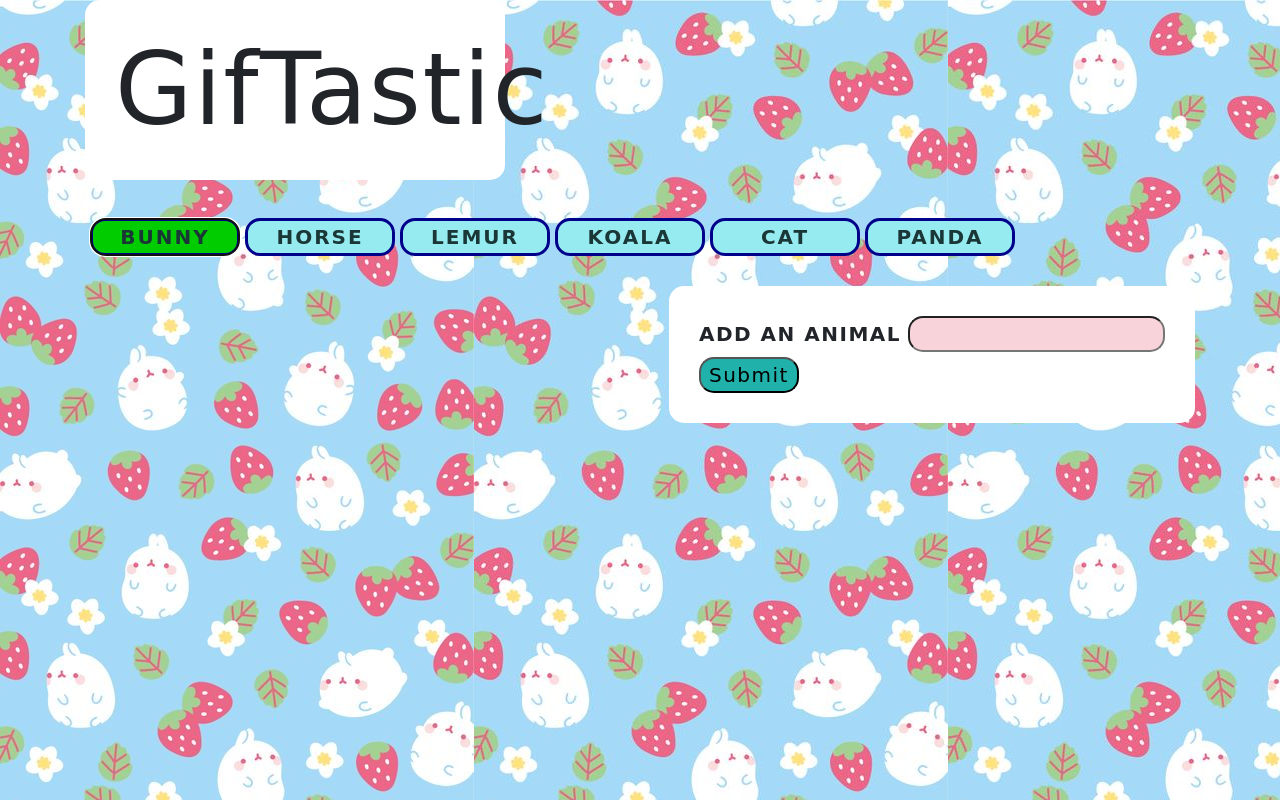
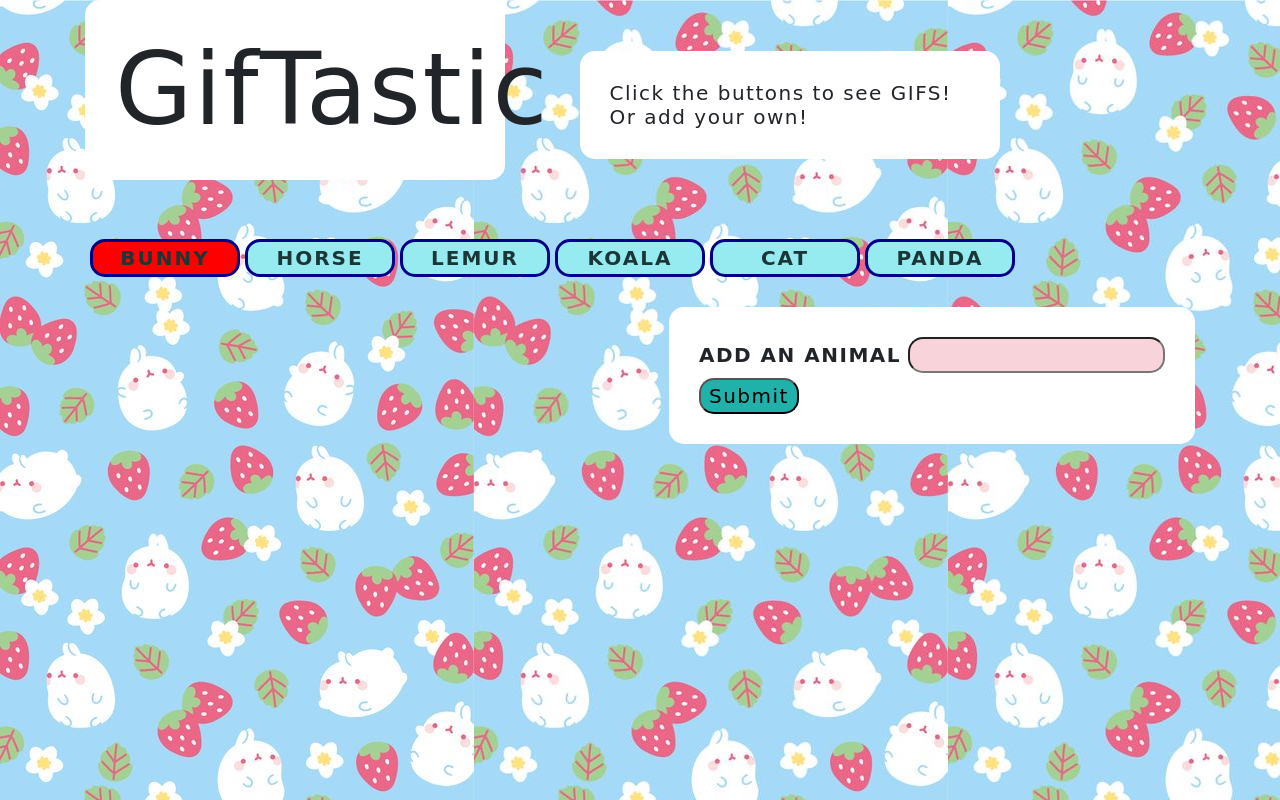
Before and after one commit to adi868/GifTastic, a plain HTML site: page index.html in a window 1280 px wide. Both pictures are taken after a click on the button "BUNNY". Drawn offline with nearby package versions, Linux system fonts and the light colour scheme; no server answers; a web font is replaced by a local one.

Commit message:
more formatting and styling

```diff
--- a/index.html
+++ b/index.html
@@ -6,7 +6,8 @@
     <meta name="viewport" content="width=, initial-scale=1.0">
     <meta http-equiv="X-UA-Compatible" content="ie=edge">
     <title>GifTastic</title>
-    <link rel="stylesheet" href="https://cdnjs.cloudflare.com/ajax/libs/twitter-bootstrap/4.0.0/css/bootstrap.min.css" />
+    <link rel="stylesheet"
+        href="https://cdnjs.cloudflare.com/ajax/libs/twitter-bootstrap/4.0.0/css/bootstrap.min.css" />
     <link href="https://fonts.googleapis.com/css?family=Londrina+Solid&display=swap" rel="stylesheet">
     <link rel="stylesheet" href="style.css" />
 </head>
@@ -15,7 +16,12 @@
 
     <body background="cute.jpg">
             <div class="container">
+            <header>
                 <h1>GifTastic</h1>
+                <h3>
+                    Click the buttons to see GIFS! Or add your own!
+                </h3>
+            </header>
                 <div id="buttons-view"></div>
                 <form id="new-animal-form">
                     <label for="gif-input">ADD AN ANIMAL </label>
@@ -26,7 +32,8 @@
                 <!-- Gifs will get dumped here -->
                 <div id="gifs"></div>
             </div>
-        <script type="text/javascript" src="https://cdnjs.cloudflare.com/ajax/libs/jquery/3.2.1/jquery.min.js"></script>
+            <script type="text/javascript" src="https://cdnjs.cloudflare.com/ajax/libs/jquery/3.2.1/jquery.min.js">
+            </script>
             <script src="logic.js"></script>
     </body>
 
--- a/logic.js
+++ b/logic.js
@@ -32,7 +32,8 @@ function clearSearch() {
 function getValues() {
     $(".btnGif").on("click", function () {
         clearSearch();
-        $(this).toggleClass('red-bg');
+        $(this).toggleClass('color-bg');
+        $(".btnGif").not(this).removeClass('color-bg');
         var animal = $(this).attr("data-results");
         console.log(animal)
         // Storing our giphy API URL for an animal gif
--- a/style.css
+++ b/style.css
@@ -10,11 +10,26 @@ button {
     letter-spacing: 2px;
 }
 
-.btnGif.red-bg{
- background-color:#00cc00;
+.btnGif:hover, .btnGif.color-bg {
+    /* background-color:#99ee99;  */
+    background-color: red;
+    outline: 0;
 }
+
 h1 {
+    display: inline-block;
     font-size: 100px;
+    padding: 30px;
+    width: 420px;
+    background-color: white;
+    font-family: 'Londrina Solid', cursive;
+    border-radius: 15px;
+    letter-spacing: 1.5px;
+}
+
+h3{
+    display: inline-block;
+    font-size: 20px;
     padding: 30px;
     width: 420px;
     justify-content: center;
@@ -23,6 +38,9 @@ h1 {
     font-family: 'Londrina Solid', cursive;
     border-radius: 15px;
     letter-spacing: 1.5px;
+    margin: 20px;
+    margin-bottom: 50px;
+    margin-left:70px;
 }
 
 #new-animal-form {
@@ -47,6 +65,11 @@ h1 {
     width: 100px;
     background: lightseagreen;
     letter-spacing: 1.5px;
+    outline: 0;
+}
+
+#find-gif:hover{
+    background: rgb(36, 143, 137);
 }
 
 label {
@@ -56,6 +79,7 @@ label {
 #gif-input {
     border-radius: 15px;
     background: rgb(248, 212, 218);
+    outline: 0;
 }
 
 img {
@@ -63,7 +87,7 @@ img {
     border: 6px solid rgb(151, 225, 235);
 }
 
-span{
+span {
     font-weight: bold;
     font-family: 'Londrina Solid', cursive;
     font-size: 20px;
```
Lines whose indentation alone changed are shown as unchanged.
